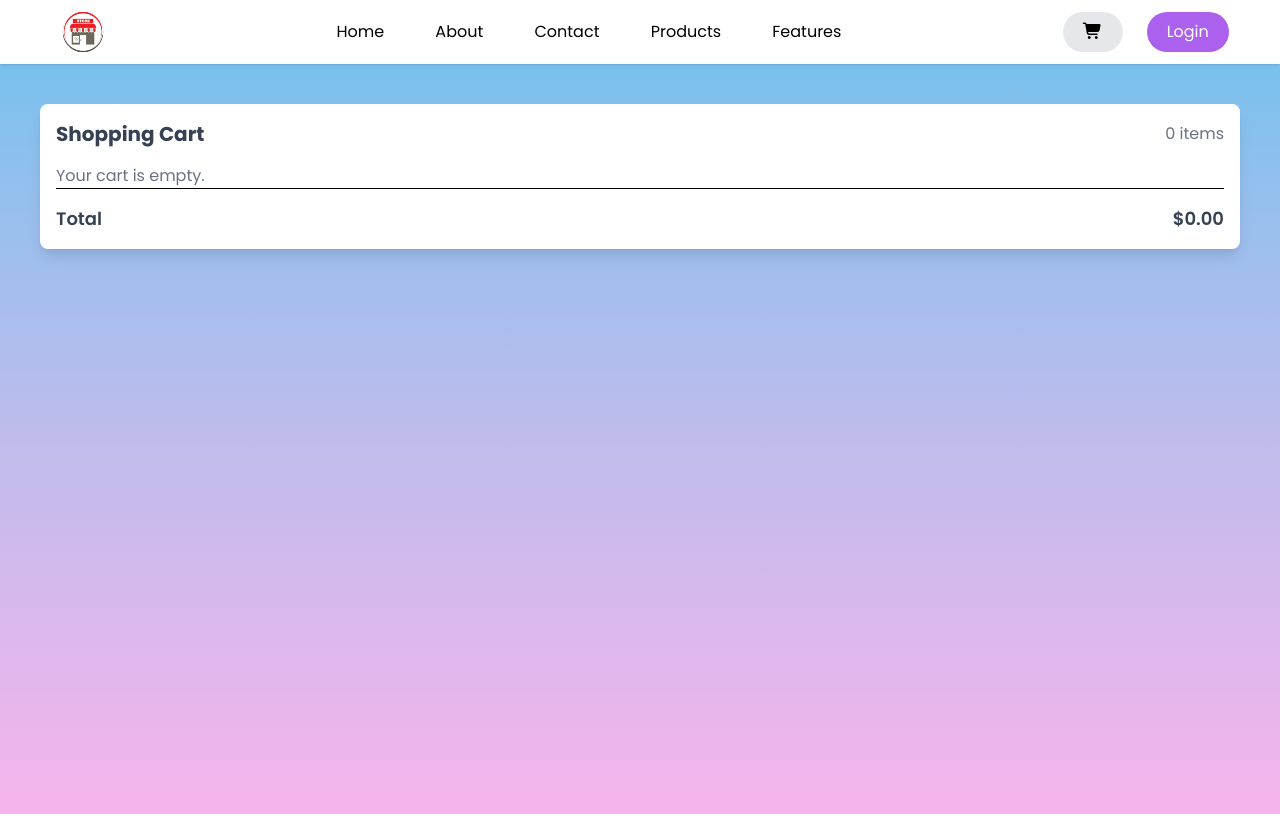
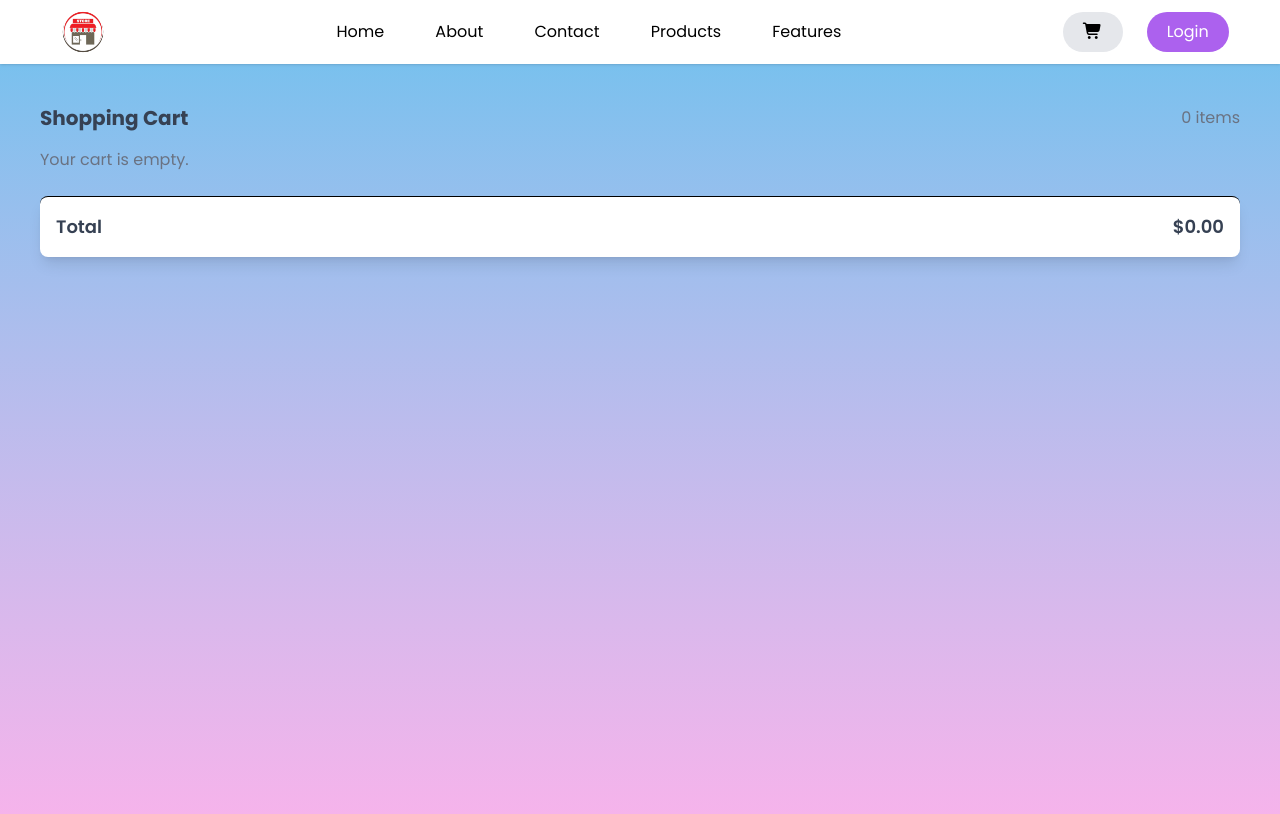
Before and after one commit to github-mahar/lec2, a React (Vite) app: page /cart in a window 1280 px wide. Shown: the top 814 px of the page. Built offline with nearby package versions, Linux system fonts and the light colour scheme.

Commit message:
split product in cart

```diff
--- a/src/components/addToCart.jsx
+++ b/src/components/addToCart.jsx
@@ -40,7 +40,7 @@ export default function AddToCart() {
   }
   return (
     <div className='min-h-screen p-10'>
-      <div className='bg-white p-4 rounded-lg shadow-lg'>
+      <div className=''>
         <div className='flex justify-between items-center mb-4'>
           <h2 className='text-xl font-bold text-gray-700'>Shopping Cart</h2>
           <span className='text-gray-500'>{cart.length} items</span>
@@ -51,7 +51,7 @@ export default function AddToCart() {
             <p className='text-gray-500'>Your cart is empty.</p>
           ) : (
             cart.map((item) => (
-              <div key={item.id} className='flex items-center space-x-2'>
+              <div key={item.id} className='flex items-center space-x-2 bg-white p-4 rounded-lg shadow-lg'>
                 <img
                   src={item.image}
                   alt={item.title}
@@ -94,7 +94,7 @@ export default function AddToCart() {
           )}
         </div>
 
-        <div className='flex justify-between items-center pt-4 border-t'>
+        <div className='flex justify-between items-center pt-4 border-t bg-white p-4 rounded-lg shadow-lg mt-6'>
           <span className='text-lg font-semibold text-gray-700'>Total</span>
           <span className='text-lg font-semibold text-gray-700'>
             $
```
